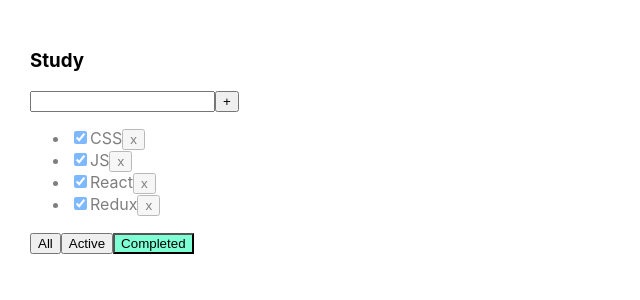
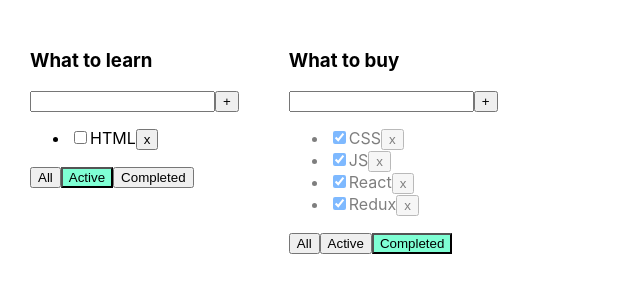
Before and after one commit to crystalize999/react-todo-list, a React (Create React App) app: page / in a window 1280 px wide. Shown: the top 300 px of the page, without its empty margins (0-640 px from the left). Built offline with nearby package versions, Linux system fonts and the light colour scheme.

Commit message:
Encapsulation added

```diff
--- a/src/App.tsx
+++ b/src/App.tsx
@@ -1,7 +1,7 @@
-import React, { useState } from "react";
+import React, {useState} from "react";
 import "./App.css";
-import { Todolist } from "./Todolist";
-import { v1 } from "uuid";
+import {Todolist} from "./Todolist";
+import {v1} from "uuid";
 
 export type FilterValuesType = "all" | "completed" | "active";
 
@@ -12,24 +12,31 @@ export interface TaskType {
 }
 
 export interface TodolistPropsInterface {
+    id: string
     title: string;
     tasks: Array<TaskType>;
     removeTask: (id: string) => void;
-  changeFilter: (value: FilterValuesType) => void;
+    changeFilter: (value: FilterValuesType, todolistId: string) => void;
     addTask: (title: string) => void;
-  changeTaskStatus: (taskId : string, isDone: boolean) => void;
+    changeTaskStatus: (taskId: string, isDone: boolean) => void;
+    filter: FilterValuesType
+}
+
+export interface TodoListType {
+    id: string
+    title: string
     filter: FilterValuesType
 }
 
 function App() {
     let [tasks, setTasks] = useState<Array<TaskType>>([
-    { id: v1(), title: "CSS", isDone: true },
-    { id: v1(), title: "JS", isDone: true },
-    { id: v1(), title: "React", isDone: true },
-    { id: v1(), title: "Redux", isDone: true },
-    { id: v1(), title: "HTML", isDone: false },
+        {id: v1(), title: "CSS", isDone: true},
+        {id: v1(), title: "JS", isDone: true},
+        {id: v1(), title: "React", isDone: true},
+        {id: v1(), title: "Redux", isDone: true},
+        {id: v1(), title: "HTML", isDone: false},
     ]);
-  let [filter, setFilter] = useState<FilterValuesType>("completed");
+
 
     function removeTask(id: string) {
         let filteredTask = tasks.filter((t) => t.id !== id);
@@ -38,44 +45,76 @@ function App() {
 
     function addTask(title: string) {
         // Объявление функции которая будет добавлять задачи
-    let newTask = { id: v1(), title: title, isDone: false }; // Создание новой задачи, которуб мы позже засовываем в массив
+        let newTask = {id: v1(), title: title, isDone: false}; // Создание новой задачи, которуб мы позже засовываем в массив
         let newTasks = [newTask, ...tasks]; //  1. Создаем массив, и засовываем туда новую задачу, и все старые, которые были до этого.
         //   2. Деструктуризация объекта
         setTasks(newTasks);
     }
 
-  function changeStatus (taskId : string, isDone: boolean) {
-    let task = tasks.find( t => t.id === taskId)
+    function changeStatus(taskId: string, isDone: boolean) {
+        let task = tasks.find(t => t.id === taskId)
         if (task) {
             task.isDone = isDone
         }
         setTasks([...tasks]);
     }
 
-  function changeFilter(value: FilterValuesType) {
-    setFilter(value);
+    function changeFilter(value: FilterValuesType, todolistId: string) {
+        let todolist = todolists.find(tl => tl.id === todolistId);
+        if (todolist) {
+            todolist.filter = value;
+            setTodolists([...todolists]);
+        }
     }
 
-  let tasksForTodolist = tasks;
-  if (filter === "completed") {
-    tasksForTodolist = tasks.filter((t) => t.isDone === true);
-  }
-  if (filter === "active") {
-    tasksForTodolist = tasks.filter((t) => t.isDone === false);
-  }
+    let todoListId1 = v1();
+    let todoListId2 = v1();
+
+    let [todolists, setTodolists] = useState<Array<TodoListType>>([
+        {id: todoListId1, title: "What to learn", filter: "active"},
+        {id: todoListId2, title: "What to buy", filter: "completed"},
+    ]);
+
+    let [allTasks, setAllTasks] = useState({
+        todolistId1: [
+            {id: v1(), title: "CSS", isDone: true},
+            {id: v1(), title: "JS", isDone: true},
+            {id: v1(), title: "React", isDone: true},
+            {id: v1(), title: "Redux", isDone: true},
+            {id: v1(), title: "HTML", isDone: false},],
+        todolistId2: [
+            {id: v1(), title: "Milk", isDone: false},
+            {id: v1(), title: "Book", isDone: true},
+            {id: v1(), title: "Soap", isDone: false},
+            {id: v1(), title: "Coke", isDone: true},]
+    })
 
     return (
         <div className="App">
-      <Todolist
-        title="Study"
+            {
+                todolists.map((tl) => {
+                    let tasksForTodolist = tasks;
+                    if (tl.filter === "completed") {
+                        tasksForTodolist = tasks.filter((t) => t.isDone === true);
+                    }
+                    if (tl.filter === "active") {
+                        tasksForTodolist = tasks.filter((t) => t.isDone === false);
+                    }
+                    return <Todolist
+                        key={tl.id}
+                        id={tl.id}
+                        title={tl.title}
                         tasks={tasksForTodolist}
                         removeTask={removeTask}
                         changeFilter={changeFilter}
                         addTask={addTask}
-        changeTaskStatus = {changeStatus}
-        filter={filter}
+                        changeTaskStatus={changeStatus}
+                        filter={tl.filter}
                     />
+                })
+            }
         </div>
+
     );
 }
 
--- a/src/Todolist.tsx
+++ b/src/Todolist.tsx
@@ -1,64 +1,72 @@
-import React, { ChangeEvent, KeyboardEvent } from "react";
-import { TaskType } from "./App";
-import { TodolistPropsInterface } from "./App";
-import { useState } from "react";
+import React, {ChangeEvent, KeyboardEvent} from "react";
+import {TaskType} from "./App";
+import {TodolistPropsInterface} from "./App";
+import {useState} from "react";
 
 
 export function Todolist(props: TodolistPropsInterface) {
 
-  const [newTaskTitle, setNewTaskTitle] = useState("")
-  const [error, setError] = useState<string | null>(null)
+    let [newTaskTitle, setNewTaskTitle] = useState("")
+    let [error, setError] = useState<string | null>(null)
 
-  const onNewTitleChangeHandler = (e : ChangeEvent<HTMLInputElement>) => {
+    const onNewTitleChangeHandler = (e: ChangeEvent<HTMLInputElement>) => {
         setNewTaskTitle(e.currentTarget.value)
     }
-  const onKeyDownHandler = (e :KeyboardEvent<HTMLInputElement>) => {
+    const onKeyDownHandler = (e: KeyboardEvent<HTMLInputElement>) => {
         setError(null)
-    if ( newTaskTitle.trim() === ""){
+        if (newTaskTitle.trim() === "") {
             setError("Error1!");
             return;
         }
-      if (e.code === "Enter"){
+        if (e.code === "Enter") {
             props.addTask(newTaskTitle);
             setNewTaskTitle("")
         }
     }
     const addNewTask = () => {
-    if ( newTaskTitle.trim() === ""){
+        if (newTaskTitle.trim() === "") {
             setError("Error1!")
             return;
-    }
-    else {
+        } else {
             props.addTask(newTaskTitle);
             setNewTaskTitle("")
         }
 
     }
-  const onAllClickHandler = () => { props.changeFilter("all")}
-  const onActiveClickHandler = () => { props.changeFilter("active")}
-  const onCompletedClickHandler = () => { props.changeFilter("completed")}
-
+    const onAllClickHandler = () => {
+        props.changeFilter("all", props.id)
+    }
+    const onActiveClickHandler = () => {
+        props.changeFilter("active", props.id)
+    }
+    const onCompletedClickHandler = () => {
+        props.changeFilter("completed", props.id)
+    }
 
 
     return (
         <div>
             <h3>{props.title}</h3>
             <div>
-          <input value= {newTaskTitle}
-                 onChange={onNewTitleChangeHandler }
-                 onKeyDown={ onKeyDownHandler}
+                <input value={newTaskTitle}
+                       onChange={onNewTitleChangeHandler}
+                       onKeyDown={onKeyDownHandler}
                        className={error ? "error" : ""}/>
                 <button onClick={addNewTask}>+</button>
                 {error && <div className="error-message">{error}</div>}
             </div>
             <ul>
                 {
-            props.tasks.map( (t) => {
-              const onRemoveHandler = () => { props.removeTask(t.id)}
-              const onChangeHandler = (e: ChangeEvent<HTMLInputElement>) => { props.changeTaskStatus(t.id, e.currentTarget.checked)}
+                    props.tasks.map((t) => {
+                        const onRemoveHandler = () => {
+                            props.removeTask(t.id)
+                        }
+                        const onChangeHandler = (e: ChangeEvent<HTMLInputElement>) => {
+                            props.changeTaskStatus(t.id, e.currentTarget.checked)
+                        }
                         return <li key={t.id} className={t.isDone ? "is-done" : ""}><input type="checkbox"
                                                                                            onChange={onChangeHandler}
-                                           checked={t.isDone} />
+                                                                                           checked={t.isDone}/>
                             <span>{t.title}</span>
                             <button onClick={onRemoveHandler}>x</button>
                         </li>
@@ -67,9 +75,14 @@ export function Todolist(props: TodolistPropsInterface) {
 
             </ul>
             <div>
-          <button className={props.filter === 'all' ? "active-filter" : ""} onClick={onAllClickHandler }>All</button>
-          <button className={props.filter === 'active' ? "active-filter" : ""} onClick={onActiveClickHandler }>Active</button>
-          <button className={props.filter === 'completed' ? "active-filter" : ""} onClick={onCompletedClickHandler}>Completed</button>
+                <button className={props.filter === 'all' ? "active-filter" : ""} onClick={onAllClickHandler}>All
+                </button>
+                <button className={props.filter === 'active' ? "active-filter" : ""}
+                        onClick={onActiveClickHandler}>Active
+                </button>
+                <button className={props.filter === 'completed' ? "active-filter" : ""}
+                        onClick={onCompletedClickHandler}>Completed
+                </button>
             </div>
         </div>
     );
```
Lines whose indentation alone changed are shown as unchanged.
